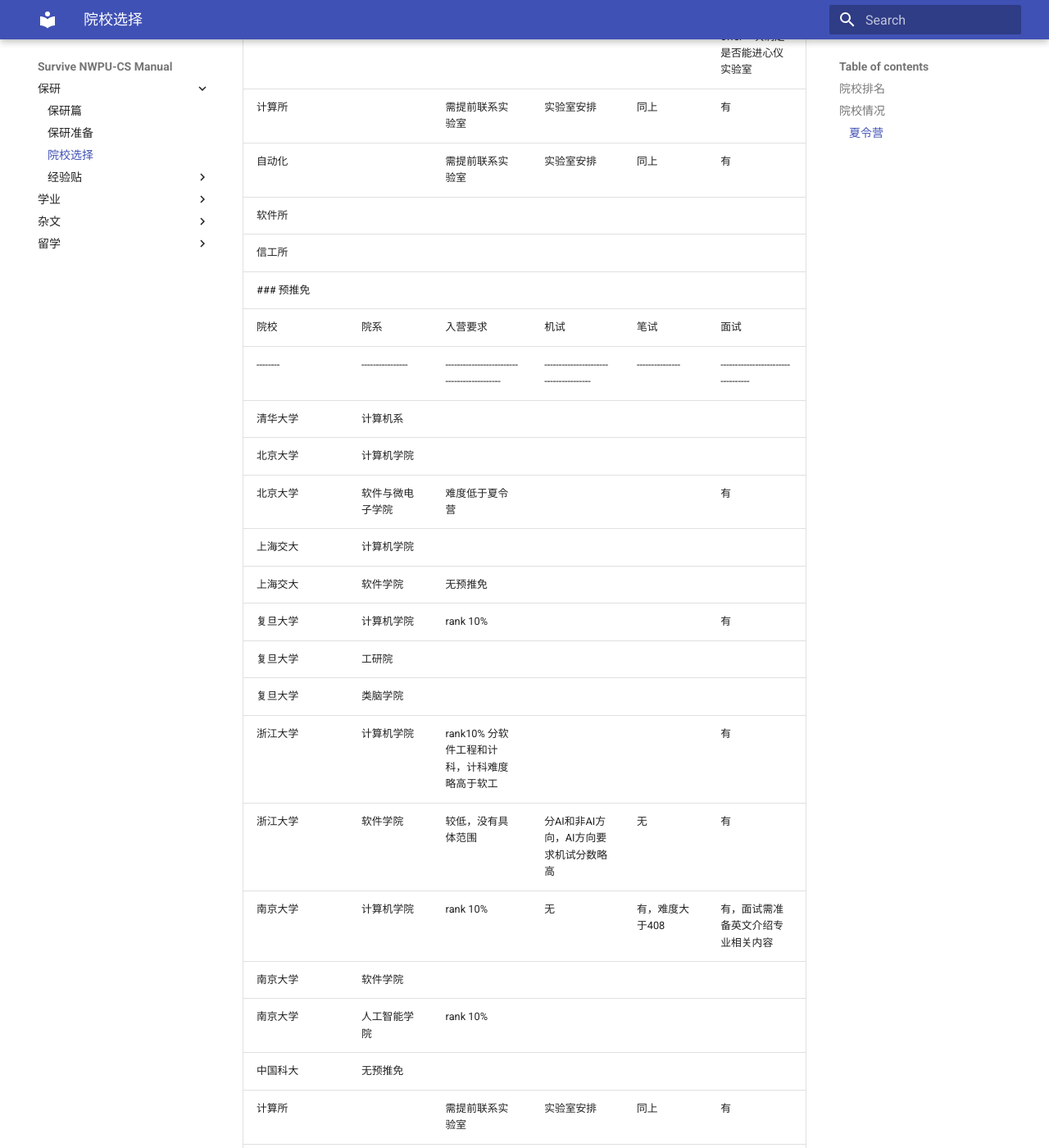
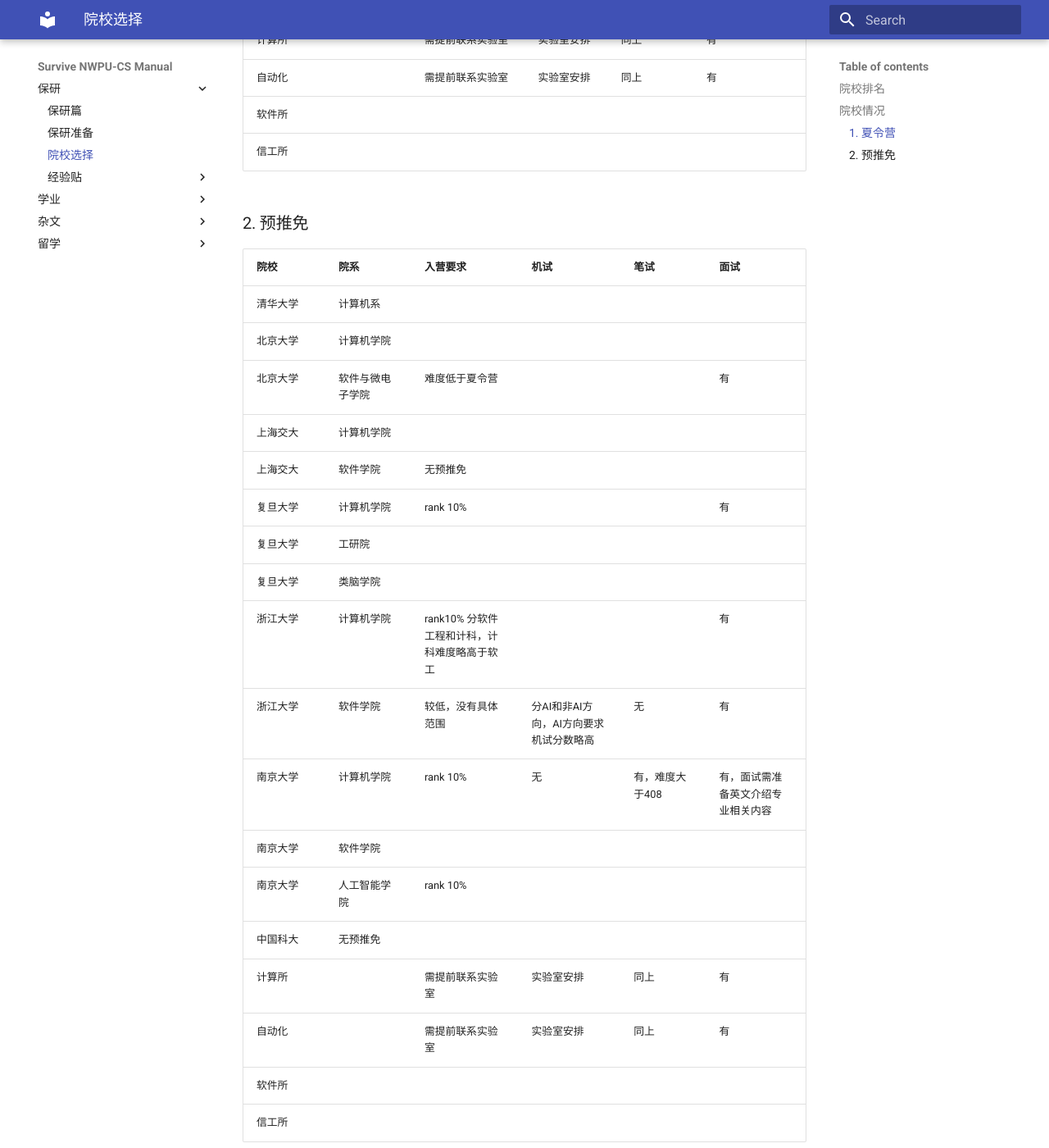
Before and after one commit to npu-cs/SurviveNWPU-CSManual, an MkDocs documentation site: the page built from docs/保研/院校选择.md, in a window 1280 px wide and 1400 px high, scrolled down 2160 px. Shown: the whole window at 82% size. Built offline with MkDocs 1.6.1 and Material for MkDocs 9.7.7, drawn with Linux system fonts in a browser that asks for light colours; some of the changed text lies outside the part shown.

Commit message:
update 院校选择

```diff
--- a/docs/保研/院校选择.md
+++ b/docs/保研/院校选择.md
@@ -10,7 +10,7 @@
 
 ## 院校情况
 
-### 夏令营
+### 1. 夏令营
 | 院校     | 院系             | 入营要求                                               | 机试         | 笔试            | 面试                                                  |
 | -------- | ---------------- | ------------------------------------------------------ | ------------ | --------------- | ----------------------------------------------------- |
 | 清华大学 | 计算机系         |                                                        |              |                 |                                                       |
@@ -31,7 +31,10 @@
 | 自动化   |                  | 需提前联系实验室                                       | 实验室安排   | 同上            | 有                                                    |
 | 软件所   |                  |                                                        |              |                 |                                                       |
 | 信工所   |                  |                                                        |              |                 |                                                       |
-### 预推免
+
+
+### 2. 预推免
+
 | 院校     | 院系             | 入营要求                                     | 机试                                   | 笔试            | 面试                               |
 | -------- | ---------------- | -------------------------------------------- | -------------------------------------- | --------------- | ---------------------------------- |
 | 清华大学 | 计算机系         |                                              |                                        |                 |                                    |
@@ -52,4 +55,6 @@
 | 自动化   |                  | 需提前联系实验室                             | 实验室安排                             | 同上            | 有                                 |
 | 软件所   |                  |                                              |                                        |                 |                                    |
 | 信工所   |                  |                                              |                                        |                 |                                    |
+
+
 > 预推免阶段的中科院各所剩下的名额不多，需及时关注各个实验室的招生情况
```
